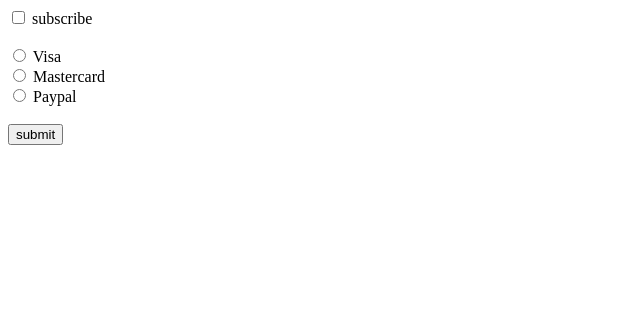
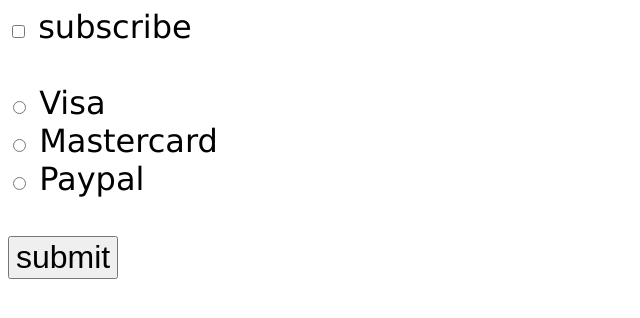
Before and after one commit to GodMako/Java.learning, a plain HTML site: page index.html in a window 1280 px wide. Shown: the whole page, without its empty margins (0-640 px from the left). Drawn offline with Linux system fonts and the light colour scheme.

```diff
--- a/style.css
+++ b/style.css
@@ -41,3 +41,12 @@ body {
 }
 
 ----------------------------------------------------------- */
+
+body {
+    font-family: Verdana;
+    font-size: 2em;
+}
+
+#mySubmit {
+    font-size: 1em;
+}
```
